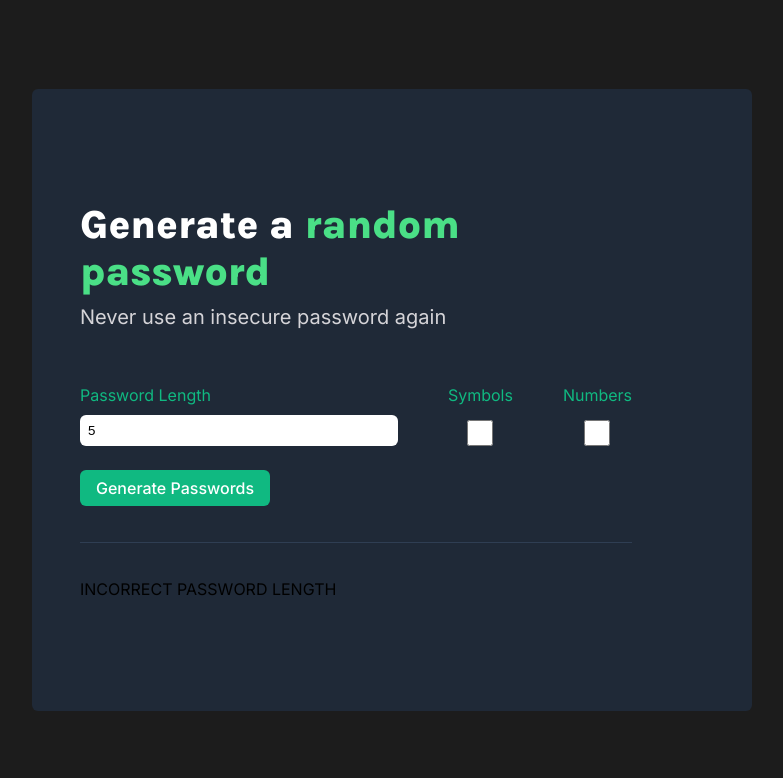
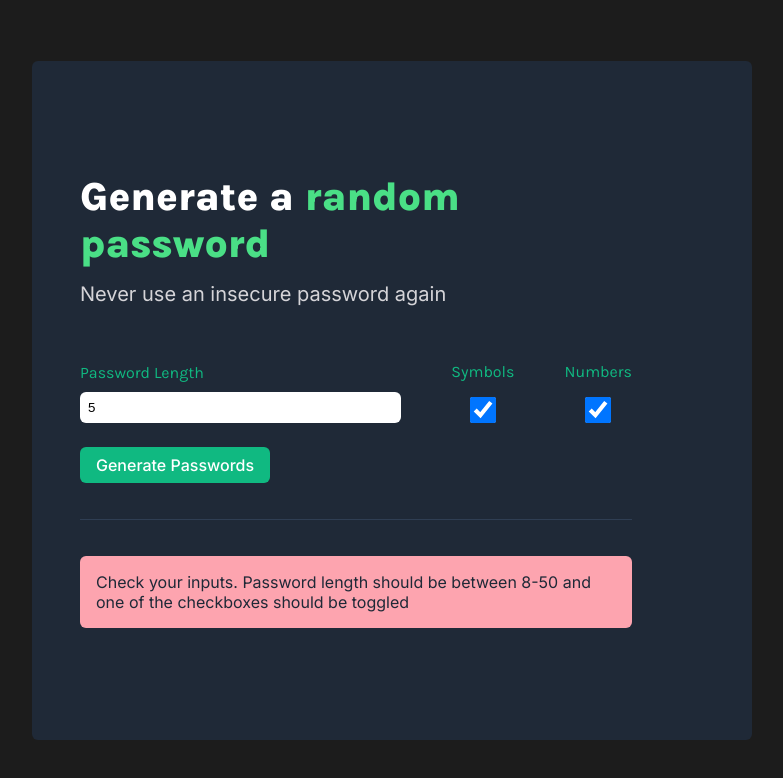
Before and after one commit to chaturvedi-harshit/password-generator, a plain HTML site: page index.html in a window 1280 px wide. Both pictures are taken after typing "5" into the empty fields and a click on the button "Generate Passwords". Shown: the whole page, without its empty margins (248-1031 px from the left). Drawn offline with Linux system fonts and the light colour scheme.

Commit message:
styled error message and only apply when there is an error

```diff
--- a/app.js
+++ b/app.js
@@ -187,6 +187,10 @@ function generatePassword() {
         passwordOne += randomCharOne;
         passwordTwo += randomCharTwo;
       }
+
+      if (symbolToggle.checked === false && numberToggle.checked === false) {
+        return;
+      }
     }
   }
   return [passwordOne, passwordTwo];
@@ -198,10 +202,14 @@ function generatePassword() {
 
 function renderPasswords() {
   const passwords = generatePassword();
+  const errorMessage = document.querySelector(".error-message");
+  errorMessage.style.display = "none";
   console.log(passwords);
   if (passwords === undefined) {
-    document.querySelector(".error-message").textContent =
-      "INCORRECT PASSWORD LENGTH";
+    document.querySelector(".passwords").style.display = "none";
+    errorMessage.style.display = "block";
+    errorMessage.textContent =
+      "Check your inputs. Password length should be between 8-50 and one of the checkboxes should be toggled";
   } else {
     document.querySelector(".passwords").style.display = "flex";
     passwordOneField.textContent = passwords[0];
--- a/index.html
+++ b/index.html
@@ -25,7 +25,12 @@
           </div>
           <div class="password-toggle-symbol-setting toggles">
             <label for="symbol-checkbox">Symbols</label>
-            <input type="checkbox" name="symbol-checkbx" id="symbol-checkbox" />
+            <input
+              type="checkbox"
+              name="symbol-checkbx"
+              id="symbol-checkbox"
+              checked
+            />
           </div>
           <div class="password-toggle-number-setting toggles">
             <label for="number-checkbox">Numbers</label>
@@ -33,6 +38,7 @@
               type="checkbox"
               name="number-checkbox"
               id="number-checkbox"
+              checked
             />
           </div>
         </div>
--- a/style.css
+++ b/style.css
@@ -30,7 +30,7 @@ body {
   font-weight: 800;
   font-size: 40px;
   color: #fff;
-  margin-bottom: 10px;
+  margin-bottom: 15px;
   font-family: "Karla", sans-serif;
 }
 
@@ -67,6 +67,7 @@ label {
   font-size: 16px;
   color: #10b981;
   flex: 1;
+  font-family: "Karla", sans-serif;
 }
 
 input {
@@ -121,3 +122,11 @@ input[type="checkbox"] {
   padding: 8px 16px;
   border-radius: 6px;
 }
+
+.error-message {
+  background: #fda4af;
+  padding: 16px;
+  border-radius: 6px;
+  color: #1f2937;
+  display: none;
+}
```
